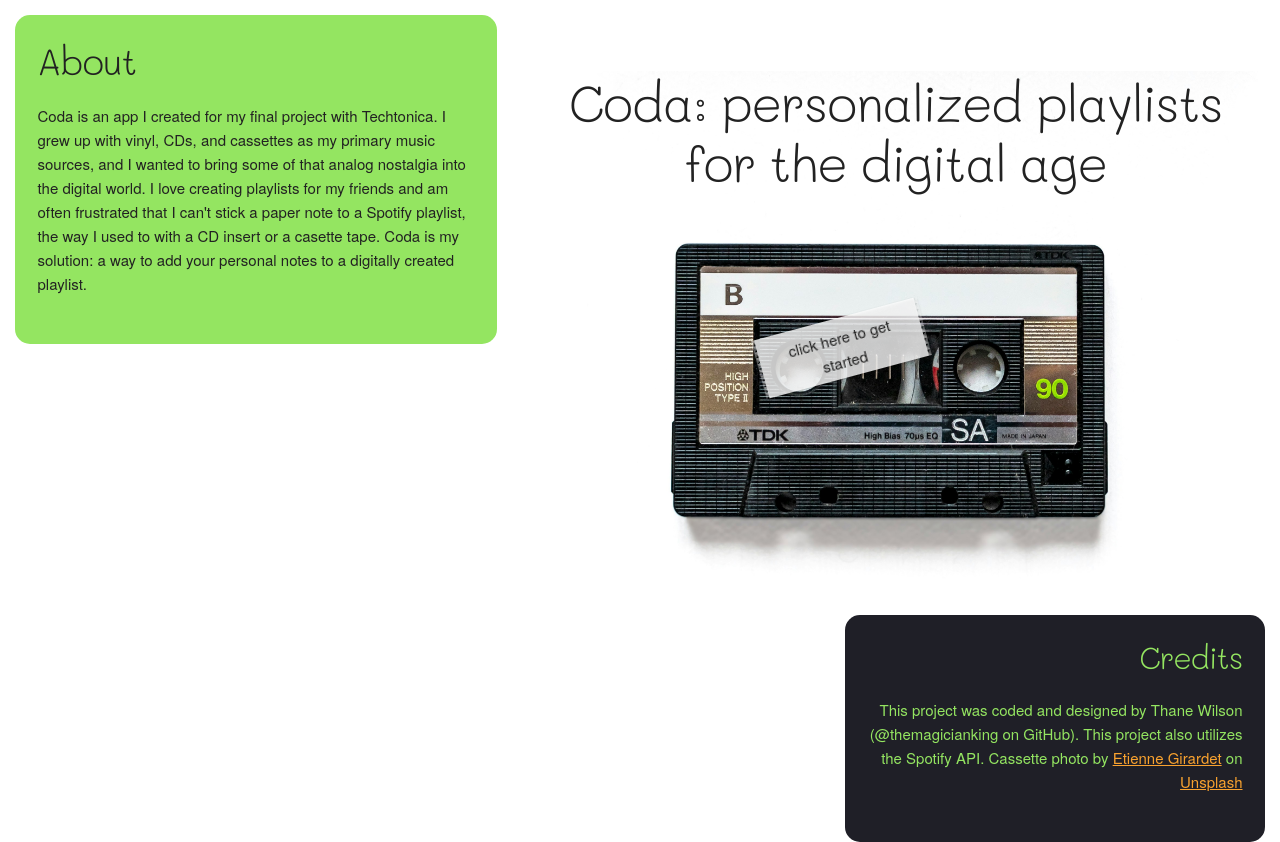
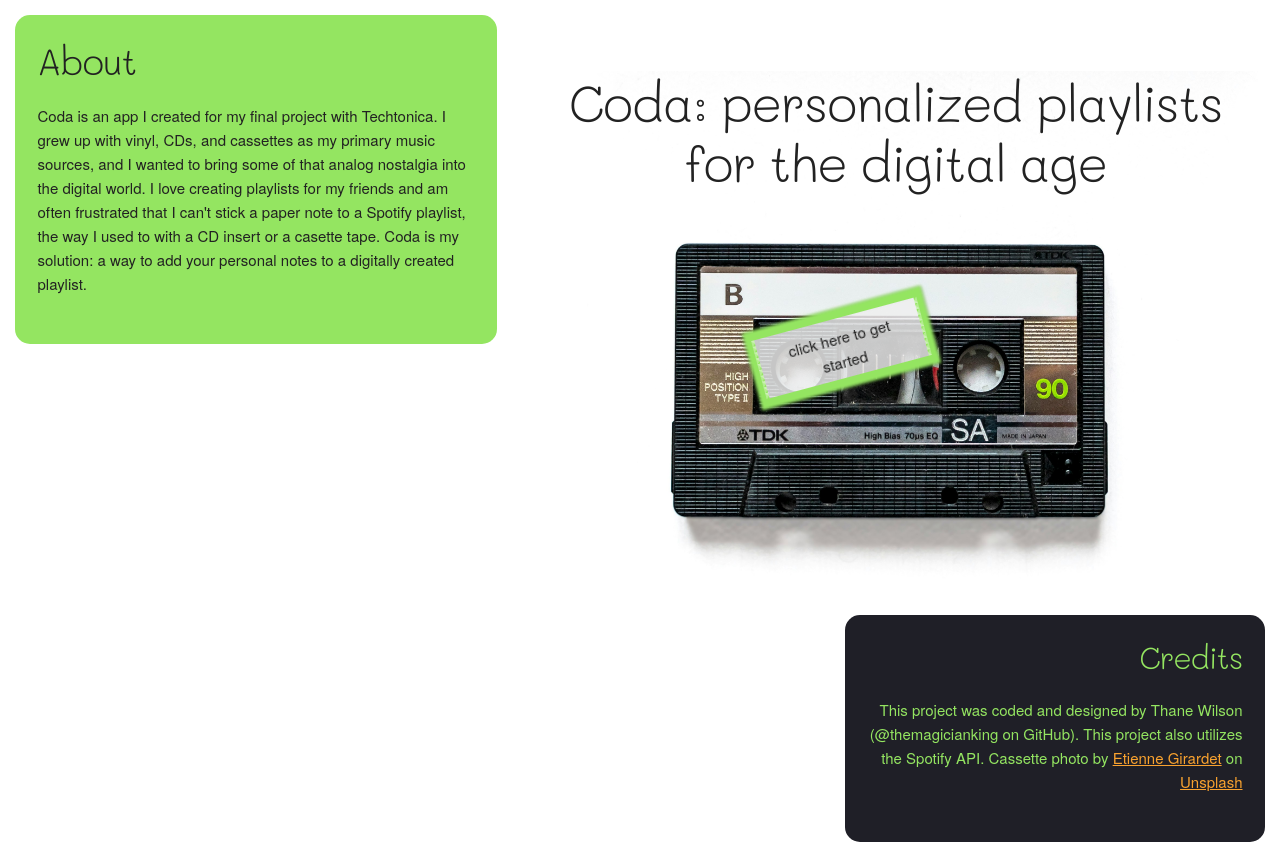
Before and after one commit to themagicianking/coda, a React (Vite) app in the folder client/: page /welcome in a window 1280 px wide. In both pictures the pointer is over the element "click here to get started". Built offline with nearby package versions, Linux system fonts and the light colour scheme; a web font is replaced by a local one.

Commit message:
Added hover glow effect to click here to get started tape.

```diff
--- a/client/src/components/welcome.css
+++ b/client/src/components/welcome.css
@@ -88,6 +88,10 @@
   padding: 0.5em;
 }
 
+#cassetteLabel:hover {
+  box-shadow: 0px 0px 3px 10px #94e561;
+}
+
 .credits {
   flex-grow: 1;
   align-self: flex-end;
```
